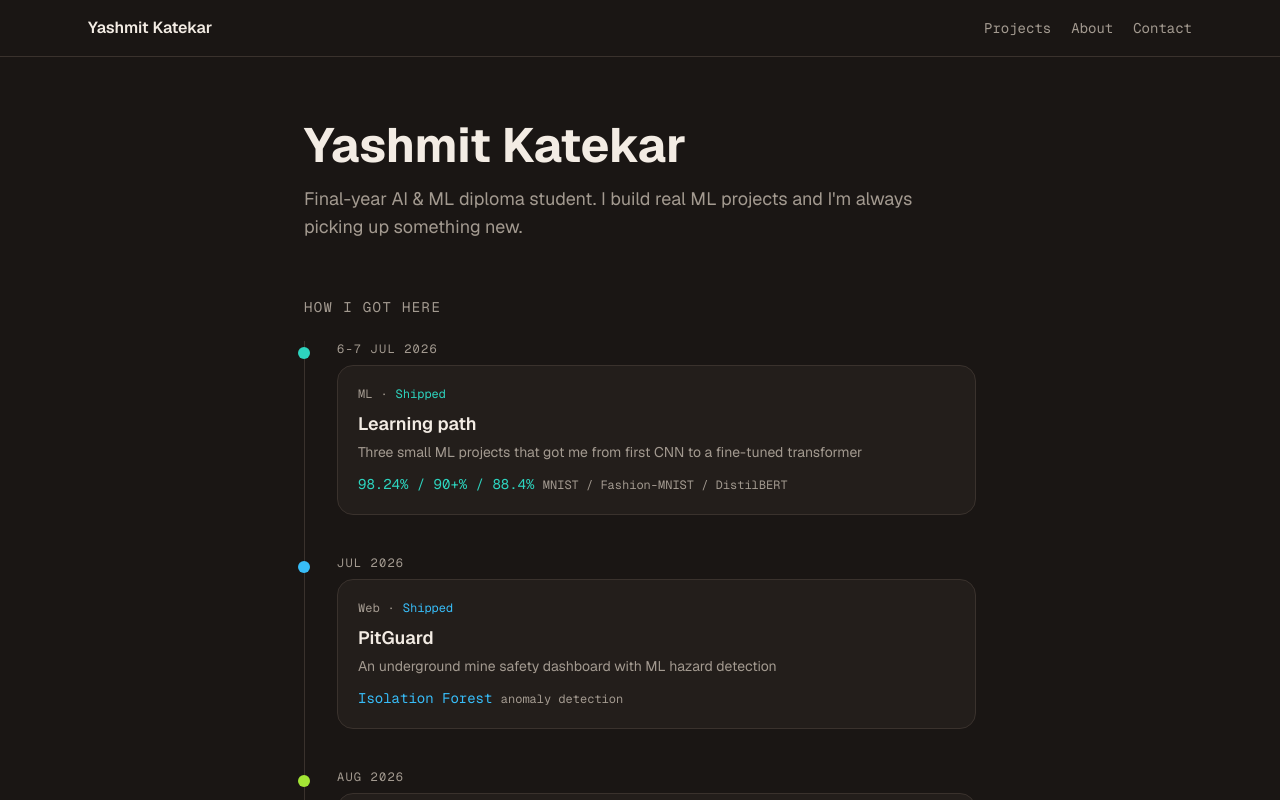
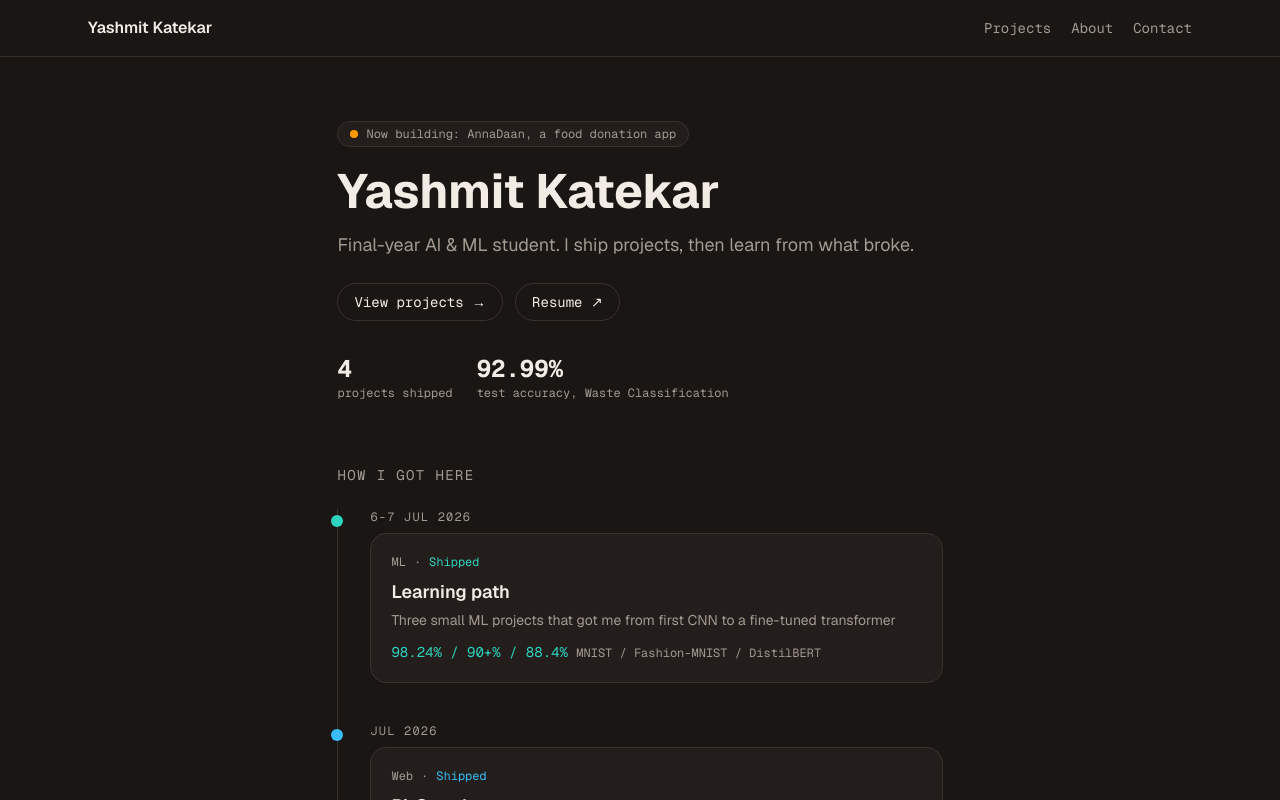
Before and after one commit to Katekar3/portfolio, a Next.js app: page / in a window 1280 px wide. Shown: the top 800 px of the page. Built offline with nearby package versions, Linux system fonts and the light colour scheme.

Commit message:
agent checkpoint

```diff
--- a/app/page.tsx
+++ b/app/page.tsx
@@ -1,24 +1,62 @@
 import Link from "next/link";
 import Timeline from "@/components/Timeline";
+import { projects } from "@/data/projects";
 import { site } from "@/data/site";
 
 const pill =
   "rounded-full border border-border px-4 py-2 font-mono text-sm hover:border-muted";
 
 export default function Home() {
+  // Computed from the data, so it can't go stale
+  const shipped = projects.filter((p) => p.status === "completed").length;
+
   return (
     <main className="mx-auto max-w-6xl px-6 py-16">
-      {/* Hero: name + one-line intro */}
+      {/* Hero */}
       <header>
-        <h1 className="text-4xl font-bold sm:text-5xl">{site.name}</h1>
+        {site.nowBuilding && (
+          <Link
+            href={`/projects/${site.nowBuilding.slug}`}
+            className="inline-flex items-center gap-2 rounded-full border border-border bg-card px-3 py-1 font-mono text-xs text-muted hover:border-muted"
+          >
+            <span className="h-2 w-2 rounded-full bg-amber-500" />
+            Now building: {site.nowBuilding.text}
+          </Link>
+        )}
+
+        <h1 className="mt-5 text-4xl font-bold sm:text-5xl">{site.name}</h1>
         <p className="mt-4 max-w-2xl text-lg text-muted">{site.intro}</p>
         {site.availability && (
           <p className="mt-3 font-mono text-sm text-muted">{site.availability}</p>
         )}
+
+        <div className="mt-6 flex flex-wrap gap-3">
+          <Link href="/projects" className={pill}>
+            View projects →
+          </Link>
+          {site.links.resume && (
+            <a href={site.links.resume} target="_blank" rel="noreferrer" className={pill}>
+              Resume ↗
+            </a>
+          )}
+        </div>
+
+        <div className="mt-8 flex flex-wrap gap-6 font-mono">
+          <div>
+            <div className="text-2xl font-bold">{shipped}</div>
+            <div className="text-xs text-muted">projects shipped</div>
+          </div>
+          {site.highlight && (
+            <div>
+              <div className="text-2xl font-bold">{site.highlight.value}</div>
+              <div className="text-xs text-muted">{site.highlight.label}</div>
+            </div>
+          )}
+        </div>
       </header>
 
       {/* Timeline: the story, oldest to newest. Cards link to the detail pages. */}
-      <section className="mt-14">
+      <section className="mt-16">
         <h2 className="mb-6 font-mono text-sm uppercase tracking-widest text-muted">
           How I got here
         </h2>
--- a/data/site.ts
+++ b/data/site.ts
@@ -1,14 +1,30 @@
 export const site = {
   name: "Yashmit Katekar",
   // One-line intro under the name. Change freely.
-  intro:
-    "Final-year AI & ML diploma student. I build real ML projects and I'm always picking up something new.",
+  intro: "Final-year AI & ML student. I ship projects, then learn from what broke.",
   // Small mono line under the intro. Set to null to hide it.
   availability: null as string | null,
 
+  // "Now building" chip in the hero. slug must match a project in data/projects.ts.
+  // Set to null to hide the chip.
+  nowBuilding: {
+    text: "AnnaDaan, a food donation app",
+    slug: "annadaan",
+  } as { text: string; slug: string } | null,
+
+  // One typed highlight next to the computed "shipped" count. null = hidden.
+  // Keep in sync with the project's real result.
+  highlight: {
+    value: "92.99%",
+    label: "test accuracy, Waste Classification",
+  } as { value: string; label: string } | null,
+
   // Currently learning. Empty array = the whole section is hidden.
-  // Example: { label: "Topic name", note: "optional short note" }
-  learning: [] as { label: string; note?: string }[],
+  learning: [
+    { label: "Cybersecurity", note: "on TryHackMe" },
+    { label: "LeetCode", note: "Just starting" },
+    { label: "LLMs", note: "Stanford lectures on YouTube" },
+  ] as { label: string; note?: string }[],
 
   links: {
     email: "katekaryashmit@gmail.com",
```
